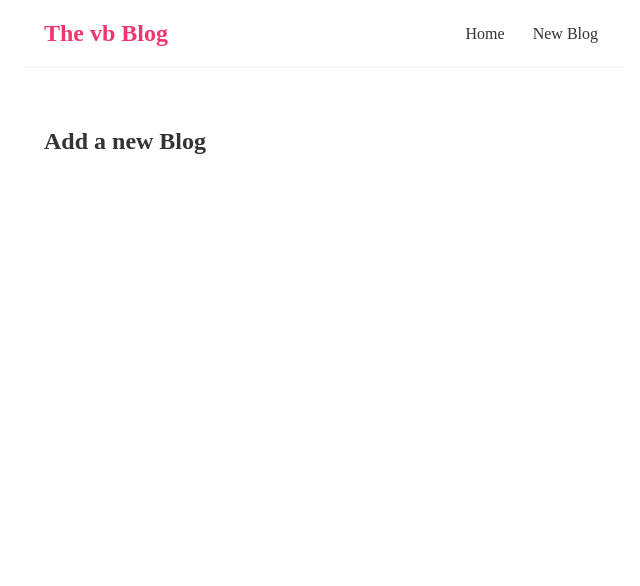
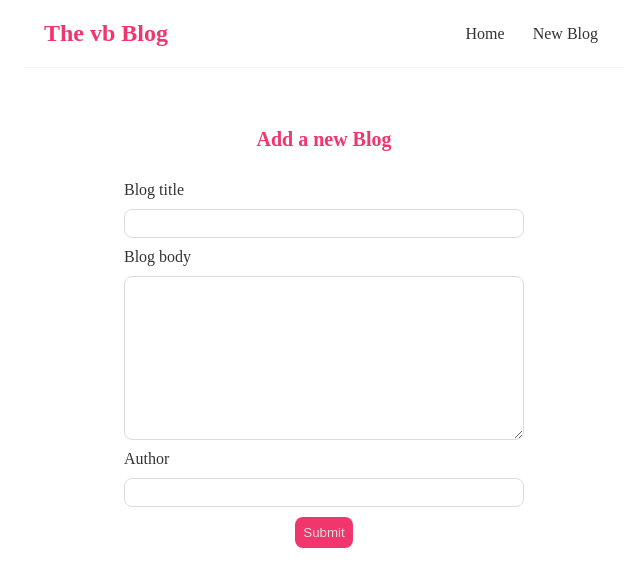
Before and after one commit to Cedric921/react_blog, a React (Create React App) app: page /create in a window 1280 px wide. Shown: the top 586 px of the page, without its empty margins (316-956 px from the left). Built offline with nearby package versions, Linux system fonts and the light colour scheme.

Commit message:
style: add style to create blog form

```diff
--- a/src/components/Create.jsx
+++ b/src/components/Create.jsx
@@ -4,6 +4,15 @@ const Create = () => {
 	return (
 		<div className='create'>
 			<h2>Add a new Blog</h2>
+			<form>
+				<label htmlFor='tittle'>Blog title</label>
+				<input type='text' required id='tittle' />
+				<label htmlFor='body'>Blog body</label>
+				<textarea name='' id='' cols='30' rows='10' required ></textarea>
+				<label htmlFor='author'>Author</label>
+				<input type='text' name='' id='author' />
+				<button type='submit'>Submit</button>
+			</form>
 		</div>
 	);
 };
--- a/src/index.css
+++ b/src/index.css
@@ -85,3 +85,42 @@
 	background: #f1356d;
 	color: #fafafa;
 }
+
+/*  blog add */
+.create {
+	max-width: 400px;
+	margin: 0 auto;
+	text-align: center;
+}
+
+.create label {
+	text-align: left;
+	display: block;
+}
+
+.create h2 {
+	font-size: 20px;
+	color: #f1356d;
+	margin-bottom: 30px;
+}
+
+.create input,
+.create select,
+.create textarea {
+	width: 100%;
+	padding: 6px 10px;
+	margin: 10px 0;
+	border-radius: 8px;
+	border: 1px solid #ddd;
+	box-sizing: border-box;
+	display: block;
+}
+
+.create button {
+	background: #f1356d;
+	color: #ddd;
+	border: none;
+	padding: 8px;
+	border-radius: 8px;
+	cursor: pointer;
+}
```
